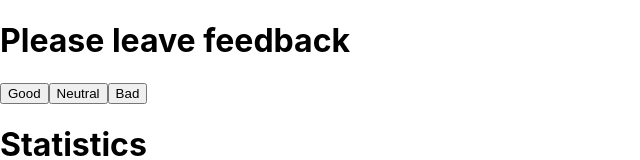
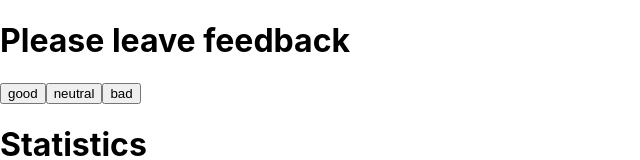
Before and after one commit to ElenaStatsenko/goit-react-hw-02-feedback, a React (Create React App) app: page / in a window 1280 px wide. Shown: the top 160 px of the page, without its empty margins (0-640 px from the left). Built offline with nearby package versions, Linux system fonts and the light colour scheme.

Commit message:
сделала дз

```diff
--- a/src/components/App.jsx
+++ b/src/components/App.jsx
@@ -18,18 +18,31 @@ export class App extends Component {
     const positivePercentage = Math.round(a / totalPercentage);
     return positivePercentage;
   };
+  handleLeaveFeedback = option => {
+    this.setState(prevState => ({
+      [option]: prevState[option] + 1,
+    }));
+  };
 
   render() {
     return (
       <div>
-        <SectionTitle title={'Please leave feedback'}/>
-        <FeedbackOptions quantity={this.state} />
-        <SectionTitle title ={'Statistics'}/>
-        <Statistic
-          countTotal={this.countTotalFeedback}
-          quantity={this.state}
-          countPositive={this.countPositiveFeedbackPercentage}
-        />
+        <SectionTitle title={'Please leave feedback'}>
+          <FeedbackOptions
+            quantity={this.state}
+            options={['good', 'neutral', 'bad']}
+            onLeaveFeedback={this.handleLeaveFeedback}
+          />
+          <SectionTitle />
+        </SectionTitle>
+
+        <SectionTitle title={'Statistics'}>
+          <Statistic
+            countTotal={this.countTotalFeedback}
+            quantity={this.state}
+            countPositive={this.countPositiveFeedbackPercentage}
+          />
+        </SectionTitle>
       </div>
     );
   }
--- a/src/components/Feedback/Feedback.js
+++ b/src/components/Feedback/Feedback.js
@@ -1,10 +1,9 @@
-export const FeedbackOptions = ({good, neutral, bad}) => {
-    return (
-      <div>
-        <button>Good</button>
-        <button>Neutral</button>
-        <button>Bad</button>
-        </div>
-
-    );
-  };
+export const FeedbackOptions = ({ options, onLeaveFeedback }) => (
+  <div>
+    {options.map(option => (
+      <button key={option} onClick={() => onLeaveFeedback(option)}>
+        {option}
+      </button>
+    ))}
+  </div>
+);
--- a/src/components/Title/SectionTitle.js
+++ b/src/components/Title/SectionTitle.js
@@ -1,11 +1,9 @@
+export const SectionTitle = ({ title, children }) => {
 
-export const SectionTitle = ({title}) => {
-  console.log(title)
   return (
     <div>
       <h1>{title}</h1>
-
+      {children}
     </div>
-
   );
 };
```
Lines whose indentation alone changed are shown as unchanged.
